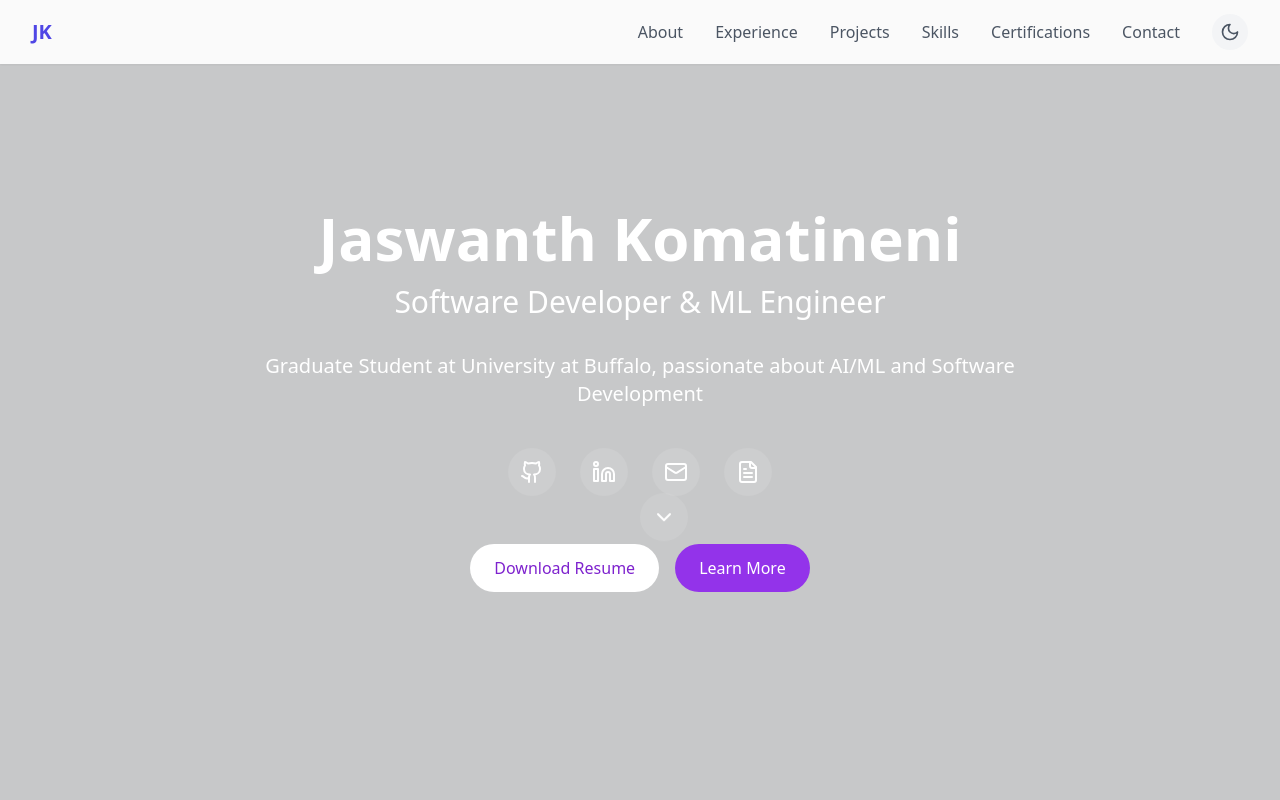
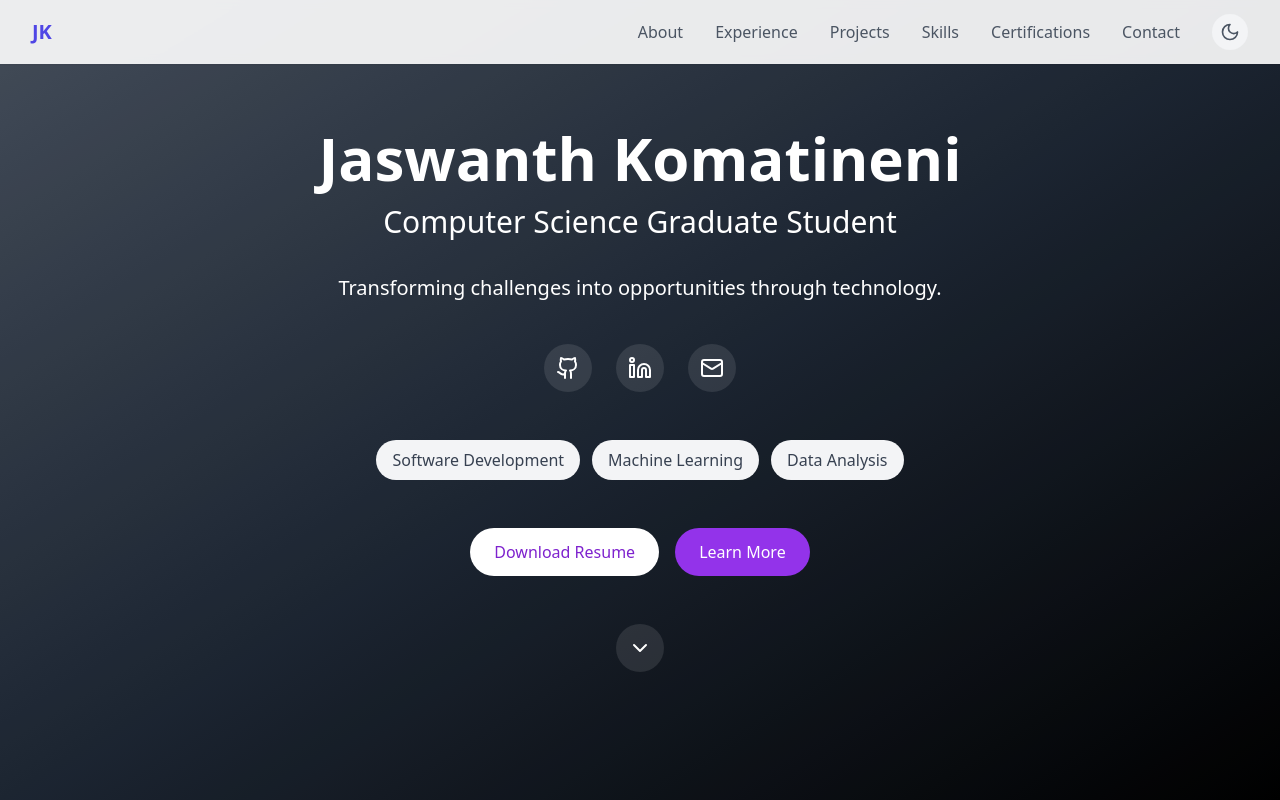
Before and after one commit to jaswanth-komatineni/portfolio, a React (Vite) app: page / in a window 1280 px wide. Shown: the top 800 px of the page. Built offline with nearby package versions, Linux system fonts and the light colour scheme.

Commit message:
Hero.tsx

```diff
--- a/src/components/Hero.tsx
+++ b/src/components/Hero.tsx
@@ -14,13 +14,14 @@ const Hero = ({ darkMode }: HeroProps) => {
   };
 
   return (
-    <div className="relative min-h-screen flex items-center justify-center bg-gradient-to-br from-white-600 to-gray-700 dark:from-white-900 dark:to-gray-900 text-white transition-colors duration-300">
-      <div className="absolute inset-0 bg-black opacity-20"></div>
+    <div className="relative min-h-screen flex items-center justify-center bg-gradient-to-br from-gray-600 via-gray-800 to-black dark:from-gray-900 dark:via-gray-900 dark:to-black text-white transition-colors duration-300">
+
+      <div className="absolute inset-0 bg-black opacity-10"></div>
       <div className="relative z-10 max-w-7xl mx-auto px-4 sm:px-6 lg:px-8 text-center">
         <h1 className="text-5xl md:text-6xl font-bold mb-4">Jaswanth Komatineni</h1>
-        <h2 className="text-2xl md:text-3xl font-light mb-8">Software Developer & ML Engineer</h2>
-        <p className="text-xl max-w-3xl mx-auto mb-10">
-          Graduate Student at University at Buffalo, passionate about AI/ML and Software Development
+        <h2 className="text-2xl md:text-3xl font-light mb-8">Computer Science Graduate Student</h2>
+        <p className="text-xl max-w-3xl mx-auto mb-10 leading-relaxed">
+          Transforming challenges into opportunities through technology.
         </p>
         <div className="flex justify-center space-x-6 mb-12">
           <a
@@ -48,19 +49,17 @@ const Hero = ({ darkMode }: HeroProps) => {
           >
             <Mail size={24} />
           </a>
+        </div>
+        <div className="mt-8">
+          <div className="flex flex-wrap gap-3 justify-center">
+            <div className="bg-gray-100 dark:bg-gray-700 px-4 py-2 rounded-full text-gray-700 dark:text-gray-300 transition-all hover:bg-purple-500 dark:hover:bg-purple-700">Software Development</div>
+            <div className="bg-gray-100 dark:bg-gray-700 px-4 py-2 rounded-full text-gray-700 dark:text-gray-300 transition-all hover:bg-purple-500 dark:hover:bg-purple-700">Machine Learning</div>
+            <div className="bg-gray-100 dark:bg-gray-700 px-4 py-2 rounded-full text-gray-700 dark:text-gray-300 transition-all hover:bg-purple-500 dark:hover:bg-purple-700">Data Analysis</div>
+          </div>
+        </div>
+        <div className="flex justify-center space-x-4 mt-12">
           <a
-            href="https://drive.google.com/file/d/1iPn-h5sPBpQmJJuHqIbvBQAooLL5eBKO/view?usp=sharing"
-            target="_blank"
-            rel="noopener noreferrer"
-            className="bg-white/10 hover:bg-white/20 p-3 rounded-full transition-colors"
-            aria-label="Resume"
-          >
-            <FileText size={24} />
-          </a>
-        </div>
-        <div className="flex justify-center space-x-4">
-          <a
-            href="https://drive.google.com/file/d/1iPn-h5sPBpQmJJuHqIbvBQAooLL5eBKO/view?usp=sharing"
+            href="https://drive.google.com/file/d/1mzOeJlW5tVxakx07tNT7YsWGAB2w2dA_/view?usp=sharing"
             target="_blank"
             rel="noopener noreferrer"
             className="bg-white text-purple-700 hover:bg-gray-100 px-6 py-3 rounded-full font-medium transition-colors"
@@ -74,15 +73,18 @@ const Hero = ({ darkMode }: HeroProps) => {
             Learn More
           </button>
         </div>
+        {/* The Scroll Down Button */}
+        <div className="flex justify-center mt-12">
           <button
             onClick={scrollToAbout}
-          className="absolute bottom-10 left-1/2 transform -translate-x-1/2 animate-bounce bg-white/10 hover:bg-white/20 p-3 rounded-full transition-colors"
+            className="bg-white/10 hover:bg-white/20 p-3 rounded-full transition-colors"
             aria-label="Scroll down"
           >
             <ChevronDown size={24} />
           </button>
         </div>
       </div>
+    </div>
   );
 };
 
```
Lines whose indentation alone changed are shown as unchanged.
